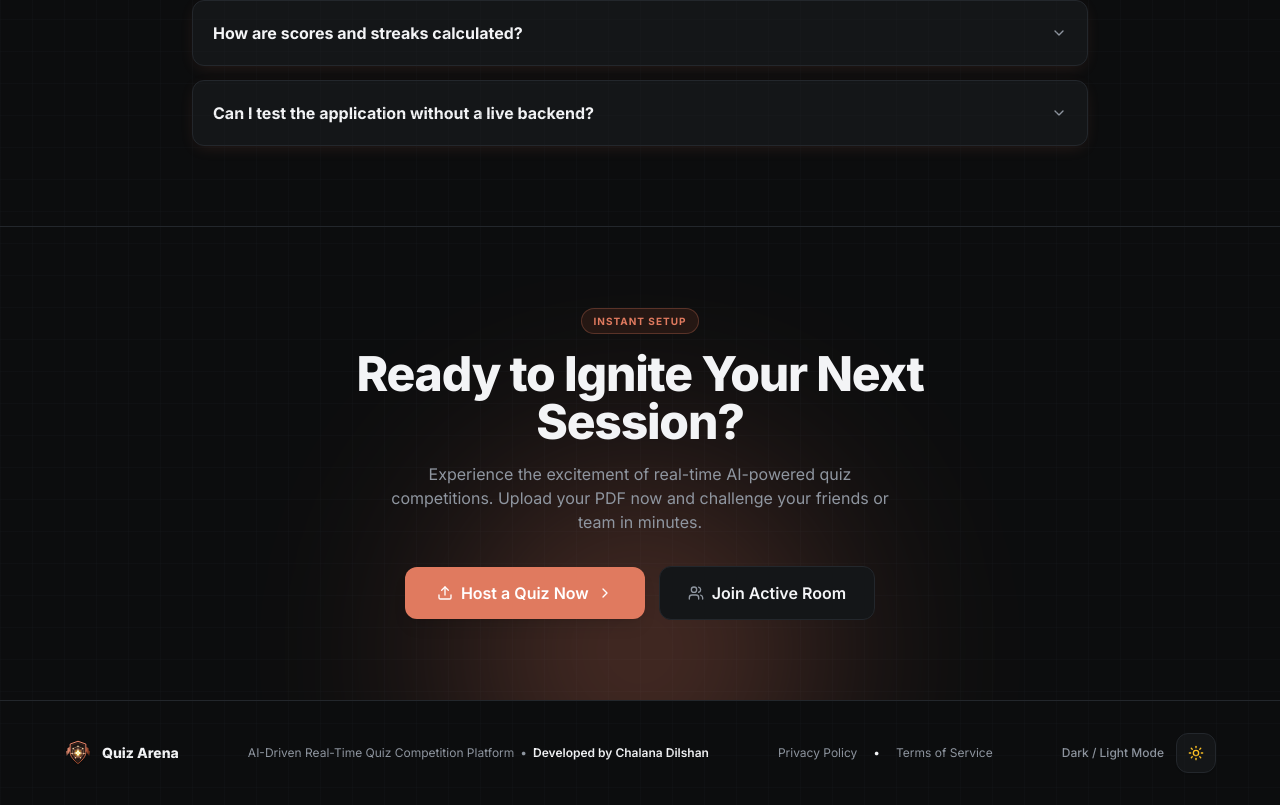
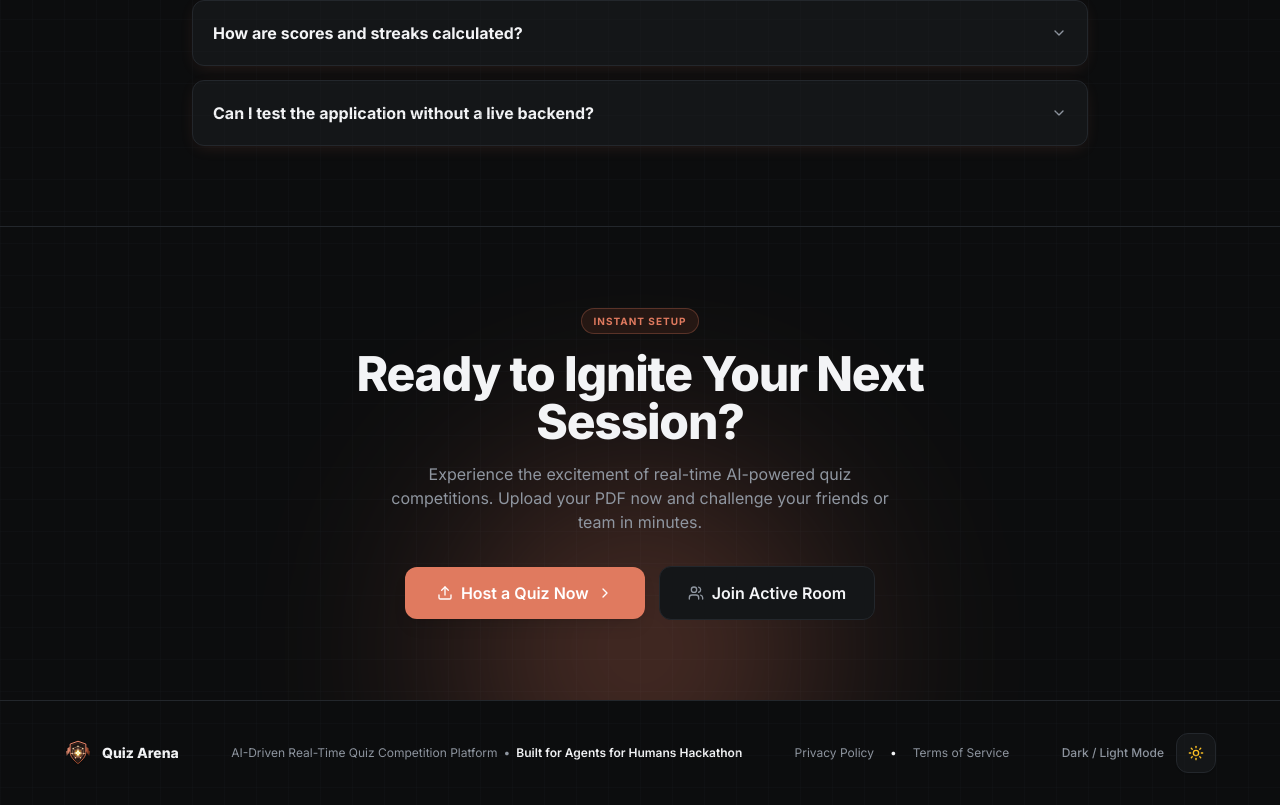
Before and after one commit to ChalanaDilshan/quiz-arena-ai, a React (Vite) app: page / in a window 1280 px wide. Shown: the part 3309-4114 px from the top of the page. Built offline with nearby package versions, Linux system fonts and the light colour scheme; no server answers.

Commit message:
Update footer credits to Agents for Humans Hackathon

```diff
--- a/src/components/GameOverView.tsx
+++ b/src/components/GameOverView.tsx
@@ -560,7 +560,7 @@ export function GameOverView({ players, playerId, session, isHost, isMockMode, h
         </motion.div>
 
         <p className="text-center text-xs mt-8 text-smoke">
-          Developed by <span className="font-semibold text-alabaster">Chalana Dilshan</span>
+          Built for <span className="font-semibold text-alabaster">Agents for Humans Hackathon</span>
         </p>
       </motion.div>
 
--- a/src/components/HomeView.tsx
+++ b/src/components/HomeView.tsx
@@ -601,7 +601,7 @@ export function HomeView({ onJoinGame, onHostGame, onHostSavedQuiz, uploadProgre
 
         <div className="text-center text-xs mt-5 text-smoke space-y-2">
           <p>
-            AI-powered · Developed by <span className="font-semibold text-alabaster">Chalana Dilshan</span>
+            AI-powered · Built for <span className="font-semibold text-alabaster">Agents for Humans Hackathon</span>
           </p>
           <div className="flex items-center justify-center gap-3 text-[11px]">
             <button
--- a/src/components/LandingPage.tsx
+++ b/src/components/LandingPage.tsx
@@ -760,7 +760,7 @@ export function LandingPage({ onHost, onJoin, onOpenAdmin }: LandingPageProps) {
           <div className="flex flex-col sm:flex-row items-center gap-1.5 text-xs text-smoke text-center">
             <span>AI-Driven Real-Time Quiz Competition Platform</span>
             <span className="hidden sm:inline text-smoke/40">•</span>
-            <span className="font-semibold text-alabaster">Developed by Chalana Dilshan</span>
+            <span className="font-semibold text-alabaster">Built for Agents for Humans Hackathon</span>
           </div>
 
           <div className="flex items-center gap-4 text-xs">
```
